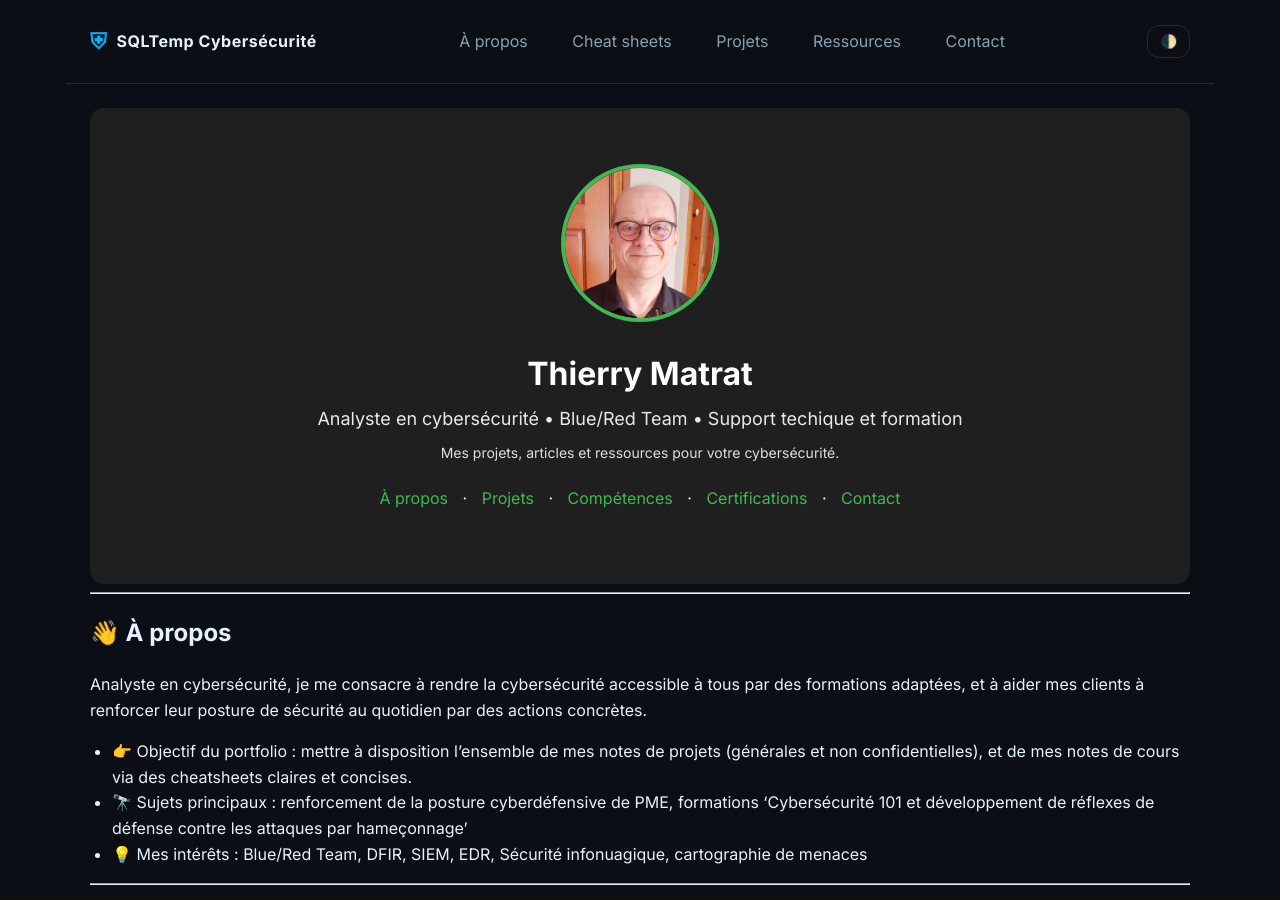
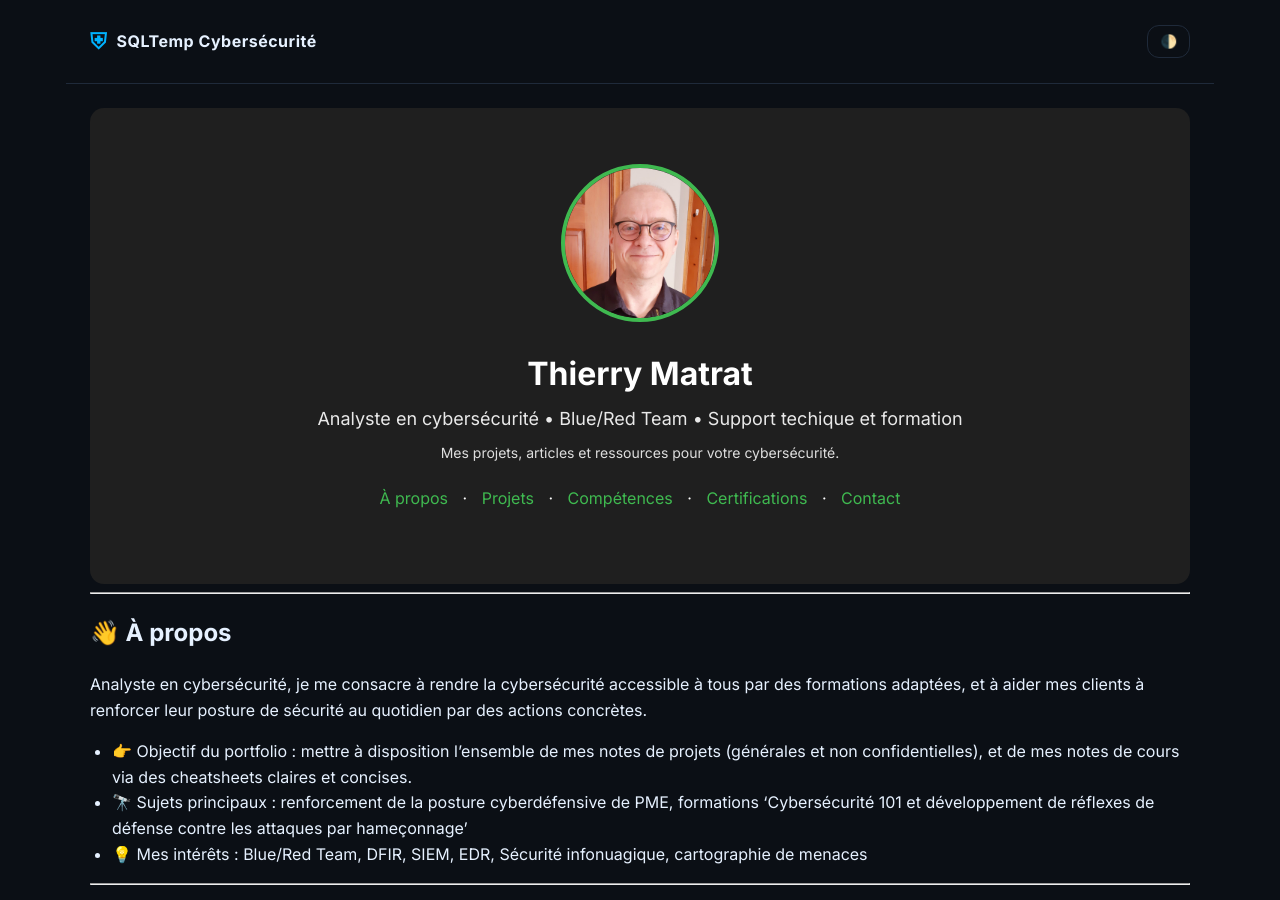
Before and after one commit to sqltemp/portfolio, a Jekyll site: the page built from index.md, in a window 1280 px wide and 900 px high. Built offline with Jekyll 4.4.1, drawn with Linux system fonts in a browser that asks for light colours; our own code applies the rules of GitHub Pages for plain Markdown files; some of the changed text lies outside the part shown.

Commit message:
Update default.html

```diff
--- a/_layouts/default.html
+++ b/_layouts/default.html
@@ -18,13 +18,6 @@
         <span class="logo-mark">⛨</span>
         <span class="logo-text">SQLTemp Cybersécurité</span>
       </a>
-      <nav class="nav">
-        <a href="{{ '/pages/about/' | relative_url }}">À propos</a>
-        <a href="{{ '/pages/articles/' | relative_url }}">Cheat sheets</a>
-        <a href="{{ '/pages/projects/' | relative_url }}">Projets</a>
-        <a href="{{ '/pages/resources/' | relative_url }}">Ressources</a>
-        <a href="{{ '/pages/contact/' | relative_url }}">Contact</a>
-      </nav>
       <button id="themeToggle" class="btn-ghost" aria-label="Toggle theme">🌓</button>
     </header>
 
@@ -33,7 +26,7 @@
     </main>
 
     <footer class="site-footer container">
-      <p>© {{ site.time | date: '%Y' }} {{ site.author }} — Fait avec GitHub Pages & Jekyll.</p>
+      <p>© {{ site.time | date: '%Y' }} {{ site.author }} </p>
     </footer>
 
     <script src="{{ '/assets/js/main.js' | relative_url }}"></script>
```
